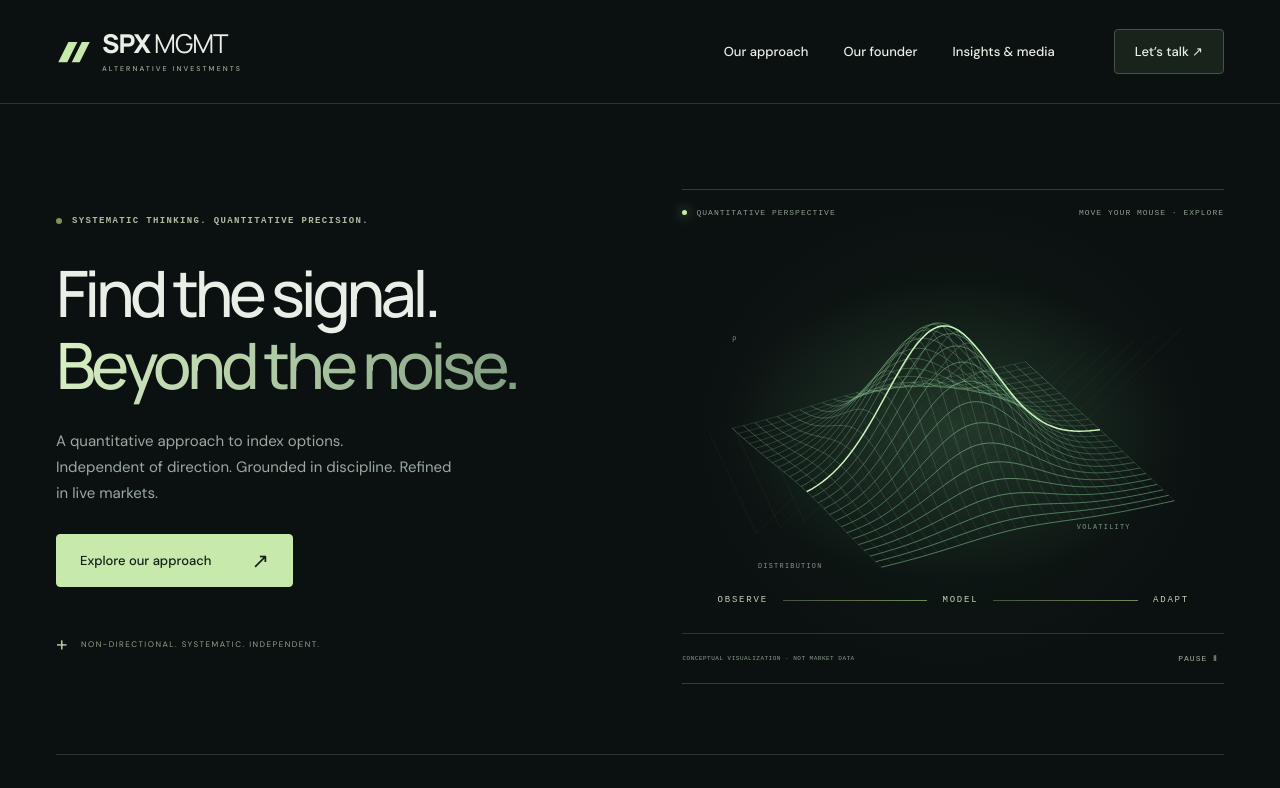
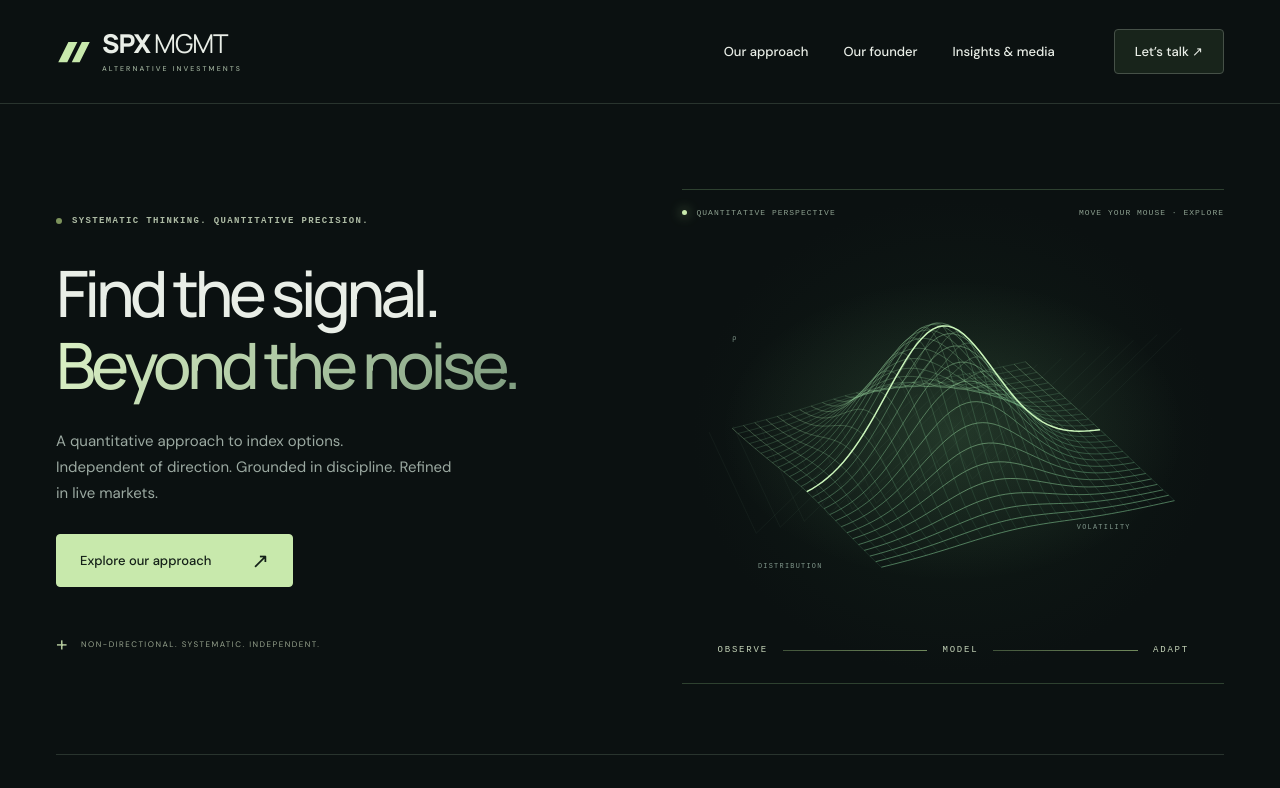
Before and after one commit to insideoptions/spx-management, a Next.js app: page / in a window 1280 px wide. Shown: the top 788 px of the page. Built offline with nearby package versions, Linux system fonts and the light colour scheme.

Commit message:
Remove quant visualization controls and caption

```diff
--- a/components/redesign/quant-surface.jsx
+++ b/components/redesign/quant-surface.jsx
@@ -22,12 +22,11 @@ export default function QuantSurface() {
   const ref = useRef(null);
   const visible = useInView(ref, { amount: 0.15 });
   const reduced = useReducedMotion();
-  const [paused, setPaused] = useState(false);
   const [phase, setPhase] = useState(0);
   const target = useRef({ x: 0, y: 0 });
   const [pointer, setPointer] = useState({ x: 0, y: 0 });
   function movePointer(event) {
-    if (reduced || paused || event.pointerType === "touch") return;
+    if (reduced || event.pointerType === "touch") return;
     const bounds = event.currentTarget.getBoundingClientRect();
     target.current = {
       x: Math.max(-1, Math.min(1, ((event.clientX - bounds.left) / bounds.width) * 2 - 1)),
@@ -36,7 +35,7 @@ export default function QuantSurface() {
   }
   function resetPointer() { target.current = { x: 0, y: 0 }; }
   useEffect(() => {
-    if (!visible || reduced || paused) return;
+    if (!visible || reduced) return;
     const timer = setInterval(() => {
       if (!document.hidden) {
         setPhase((value) => value + 0.036);
@@ -47,7 +46,7 @@ export default function QuantSurface() {
       }
     }, 50);
     return () => clearInterval(timer);
-  }, [visible, reduced, paused]);
+  }, [visible, reduced]);
   return (
     <div className="quant-surface" ref={ref}>
       <div className="quant-top">
@@ -65,15 +64,15 @@ export default function QuantSurface() {
           transformPerspective: 900,
           rotateX: reduced ? 0 : -pointer.y * 5,
           rotateY: reduced ? 0 : pointer.x * 7,
-          cursor: reduced || paused ? "default" : "crosshair",
+          cursor: reduced ? "default" : "crosshair",
         }}
         role="img"
         aria-label="Animated conceptual probability surface, shown as a three-dimensional green wireframe"
         initial={false}
-        animate={{ y: reduced || paused ? 0 : [0, -6, 0] }}
+        animate={{ y: reduced ? 0 : [0, -6, 0] }}
         transition={{
           duration: 9,
-          repeat: reduced || paused ? 0 : Infinity,
+          repeat: reduced ? 0 : Infinity,
           ease: "easeInOut",
         }}
       >
@@ -149,18 +148,7 @@ export default function QuantSurface() {
         <span className="axis-line" />
         <span>ADAPT</span>
       </div>
-      <div className="quant-bottom">
-        <span>CONCEPTUAL VISUALIZATION · NOT MARKET DATA</span>
-        <button
-          type="button"
-          onClick={() => setPaused(!paused)}
-          aria-pressed={paused}
-          disabled={!!reduced}
-          aria-label={paused ? "Play visualization" : "Pause visualization"}
-        >
-          {reduced ? "STATIC" : paused ? "PLAY ▷" : "PAUSE Ⅱ"}
-        </button>
-      </div>
+
     </div>
   );
 }
```
